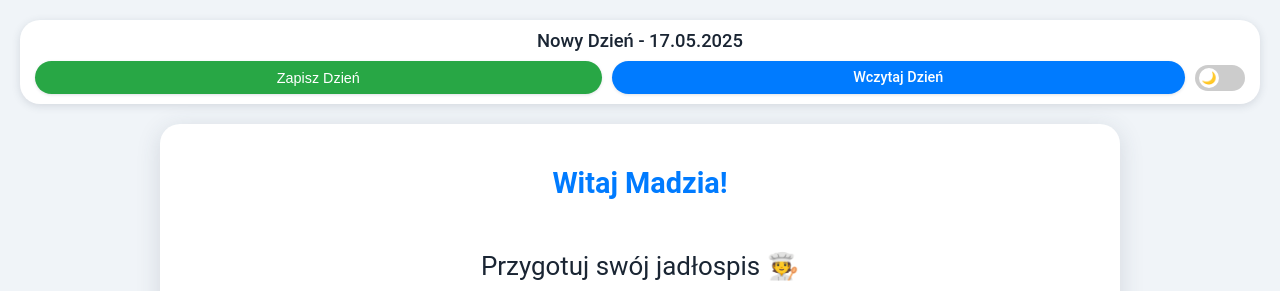
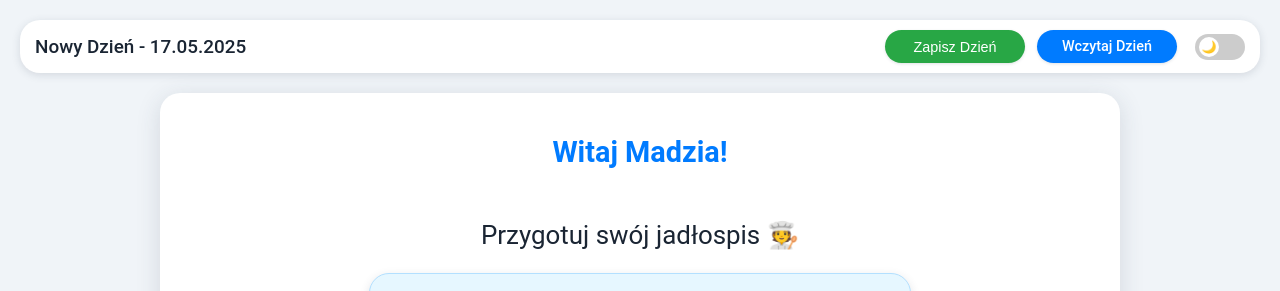
Before and after one commit to arturbardzinski/madzia-food, a plain HTML site: page index.html in a window 1280 px wide. Shown: the top 291 px of the page. Drawn offline with Linux system fonts and the light colour scheme.

Commit message:
update part 4

```diff
--- a/style.css
+++ b/style.css
@@ -527,4 +527,47 @@ body.dark-mode #fab-generate-shopping-list {
         line-height: 50px;
     }
 }
+/* Zmiany dla szerokich ekranów */
+@media (min-width: 768px) {
+    .top-bar {
+        flex-direction: row;
+        align-items: center;
+        gap: 24px;
+    }
+
+    .app-header {
+        flex-basis: auto;
+        margin-bottom: 0;
+        text-align: left; /* Jeśli chcesz na środku zostaw center */
+        min-width: 230px;
+        font-size: 1.18em;
+    }
+
+    .top-bar-controls {
+        flex-direction: row;
+        align-items: center;
+        width: auto;
+        gap: 18px;
+        flex-shrink: 0;
+    }
+    .top-bar-actions-group {
+        flex-direction: row;
+        gap: 12px;
+        flex-grow: 0;
+    }
+    /* Szerokość przycisków "Zapisz Dzień" i "Wczytaj Dzień" */
+    #save-button,
+    #load-button-label {
+        min-width: 140px;
+        max-width: 140px;
+        width: 140px;
+        text-align: center;
+        flex-grow: 0;
+        flex-shrink: 0;
+        white-space: nowrap;
+        padding-left: 0;
+        padding-right: 0;
+    }
+}
+
 input[type="file"]#load-file-input { display: none; }
```
